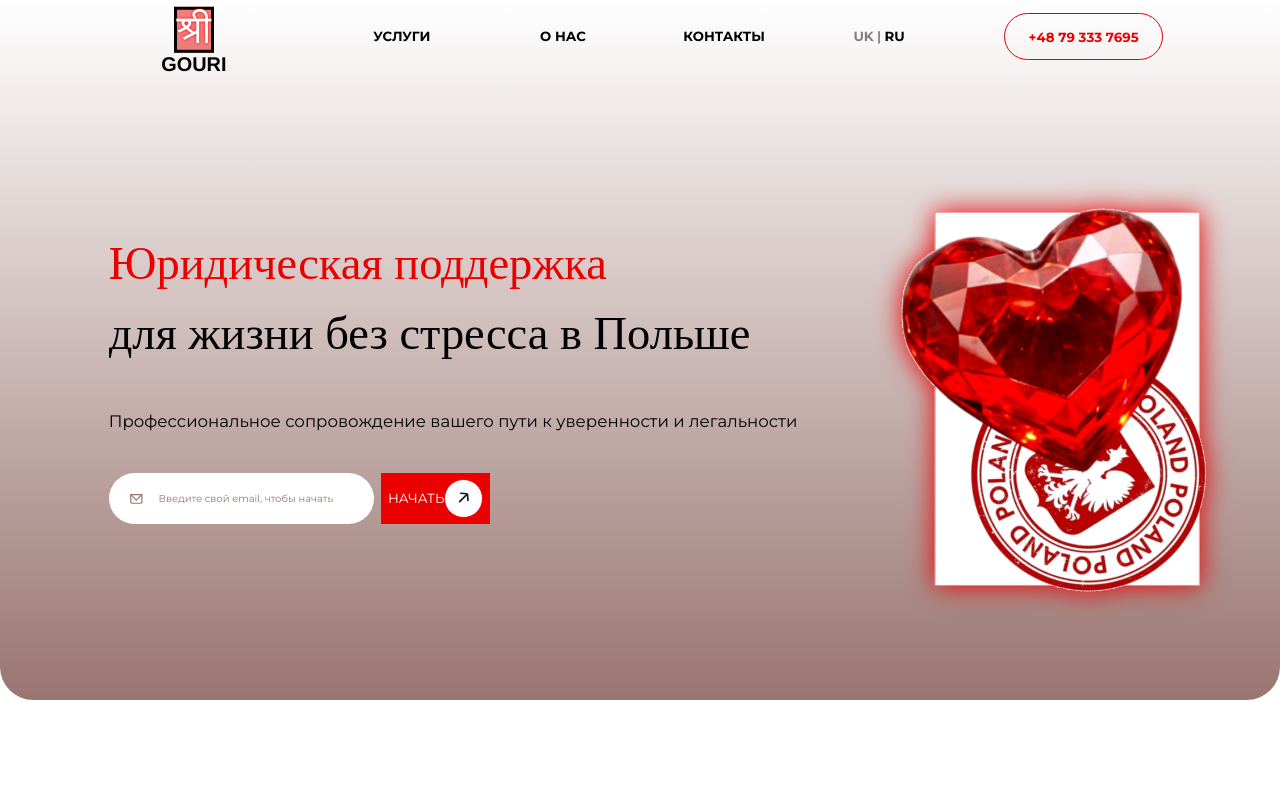
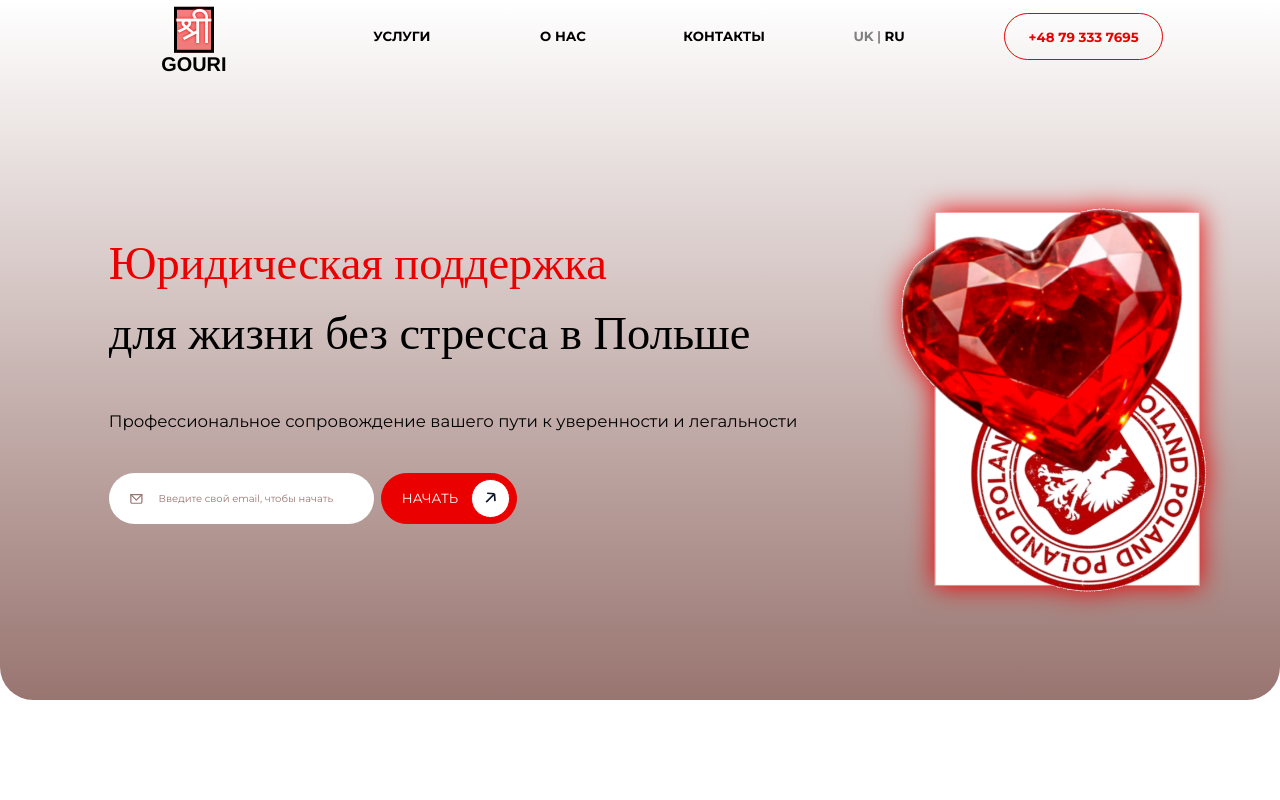
Before and after one commit to vadim4web/gouri, a Vue app: page / in a window 1280 px wide. Shown: the top 800 px of the page. Built offline with nearby package versions, Linux system fonts and the light colour scheme; no server answers; a web font is replaced by a local one.

Commit message:
fix email send button styles

```diff
--- a/src/components/EmailForm.vue
+++ b/src/components/EmailForm.vue
@@ -25,13 +25,13 @@
 				type="email"
 				required
 				:placeholder="$t('email_placeholder')"
-				autocomplete="email"
+				autocomplete="mail"
 			/>
 		</label>
-
 		<label class="submit">
 			<button type="submit">
 				{{ $t('submitText') }}
+
 				<span>
 					<svg
 						width="20"
@@ -107,7 +107,7 @@ const submitForm = async () => {
 	gap: 0.5rem;
 
 	.email,
-	#submit {
+	.submit > button {
 		border-radius: 2.5rem;
 
 		padding-left: 1.5rem;
```
